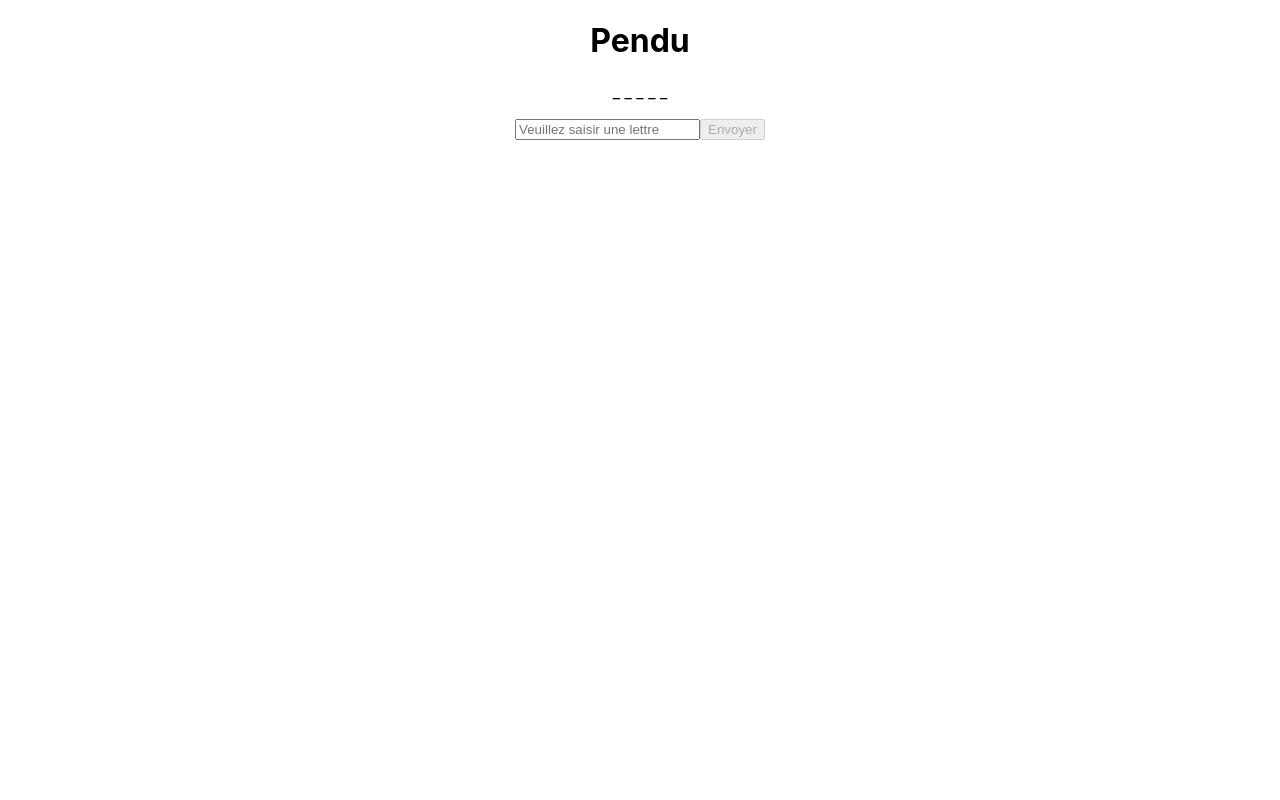
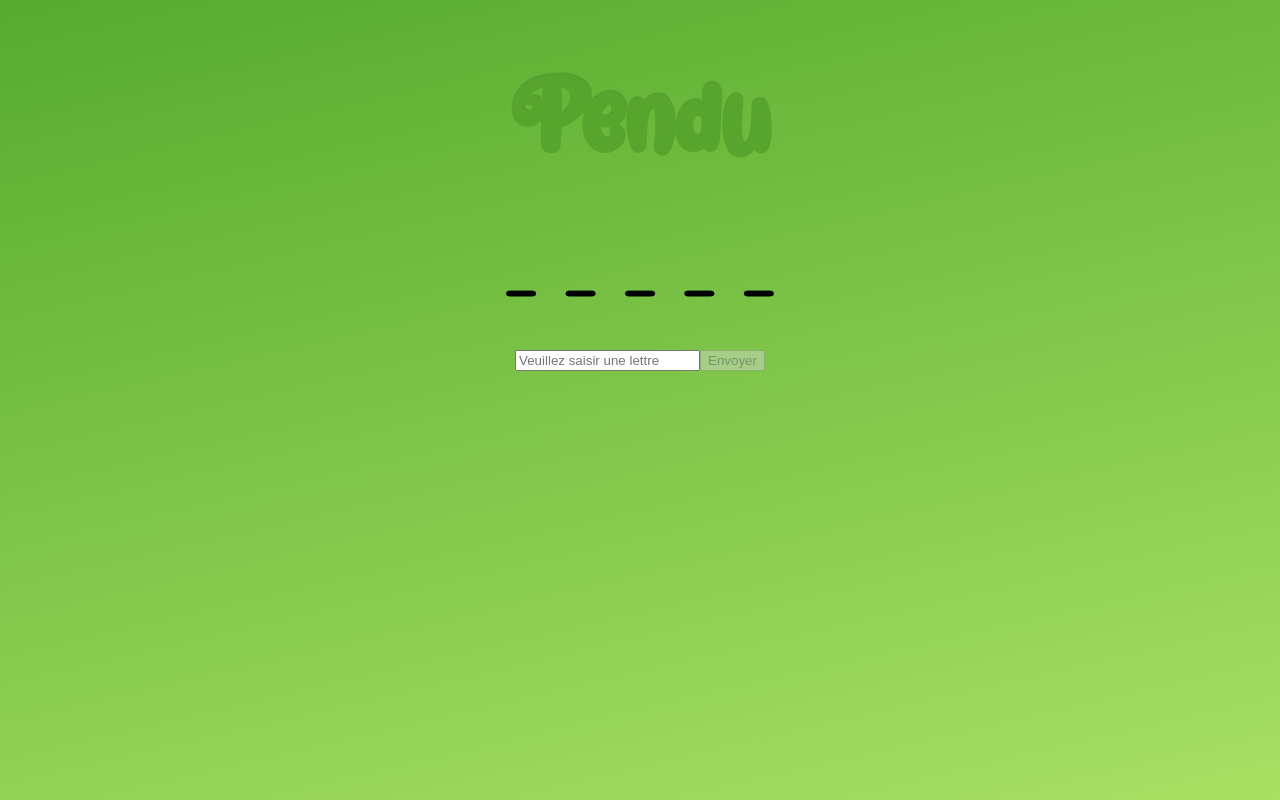
Before and after one commit to AlexandreG9/react-hangman, a React (Create React App) app: page / in a window 1280 px wide. Built offline with nearby package versions, Linux system fonts and the light colour scheme.

Commit message:
add design

```diff
--- a/src/App.css
+++ b/src/App.css
@@ -1,3 +1,45 @@
+@font-face {
+    font-family: "Sweet Rasty";
+    src: local("Sweet Rasty"), url("./fonts/Sweety-Rasty.otf") format("opentype");
+}
+
+@font-face {
+    font-family: "Sono Bold";
+    src: local("Sono Bold"), url("./fonts/Sono-Bold.woff2") format("woff");
+}
+
+html {
+    min-width: 100%;
+    min-height: 100%;
+    background: rgb(86, 171, 47);
+    background: linear-gradient(167deg, rgba(86, 171, 47, 1) 0%, rgba(168, 224, 99, 1) 100%);
+    -webkit-background-size: cover;
+    -moz-background-size: cover;
+    -o-background-size: cover;
+    background-size: cover;
+}
+
+h1 {
+    background-color: rgb(84, 159, 51);
+    font-family: "Sweet Rasty", serif;
+    font-size: 6em;
+    color: transparent;
+    text-shadow: 0px 2px 3px rgba(131, 229, 13, 0.1);
+    -webkit-background-clip: text;
+    -moz-background-clip: text;
+    background-clip: text;
+}
+
+.mysteryWord {
+    font-family: "Sono Bold", serif;
+    font-size: xxx-large;
+}
+
 .App {
-  text-align: center;
+    text-align: center;
 }
+
+ul li {
+    display: inline;
+    margin: 0 0.5em;
+}
--- a/src/App.tsx
+++ b/src/App.tsx
@@ -3,6 +3,7 @@ import './App.css';
 import MysteryWord from "./components/MysteryWord";
 import Input from "./components/Input";
 import ProposedLetters from "./components/ProposedLetters";
+import './fonts/Sweety-Rasty.otf';
 
 type AppProps = {};
 type AppState = {
```
Also changed, not shown: src/index.tsx (+4 -4 lines), src/fonts/Sono-Bold.woff2 (added), src/fonts/Sweety-Rasty.otf (added).
